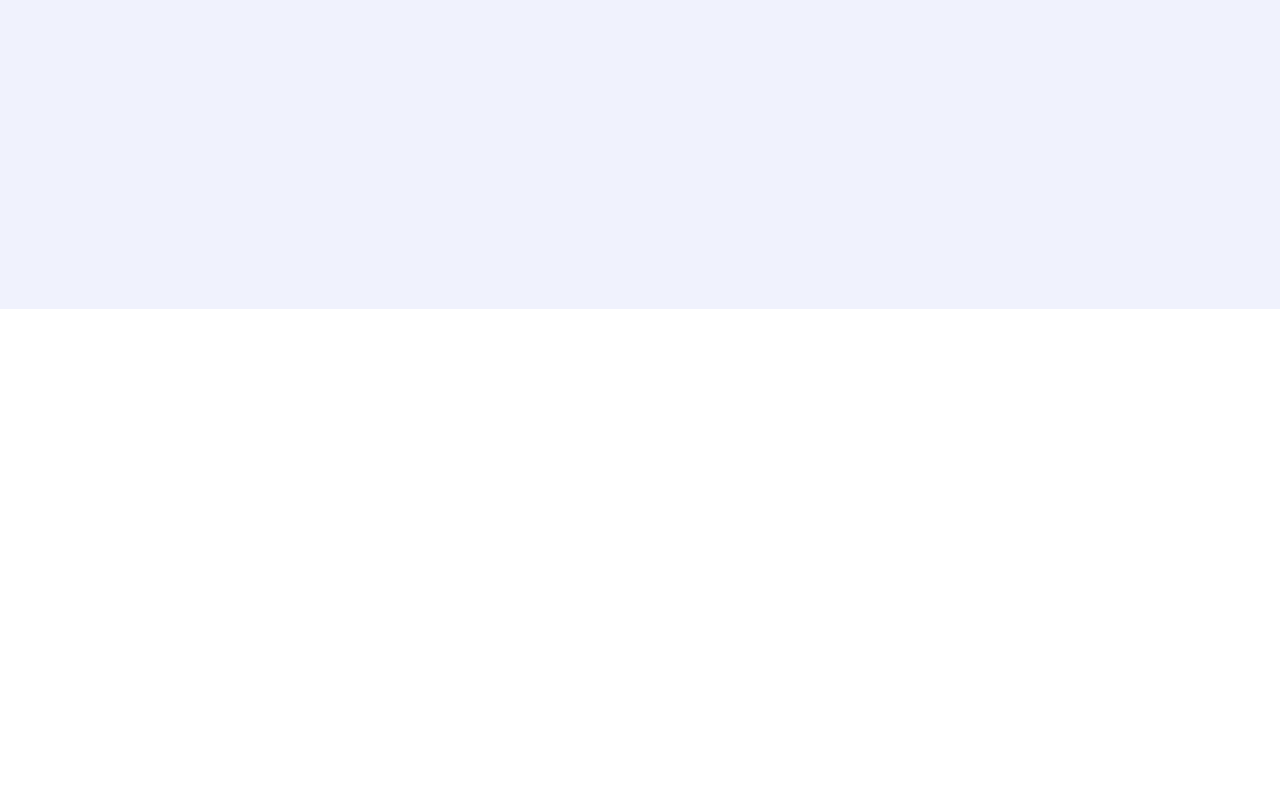
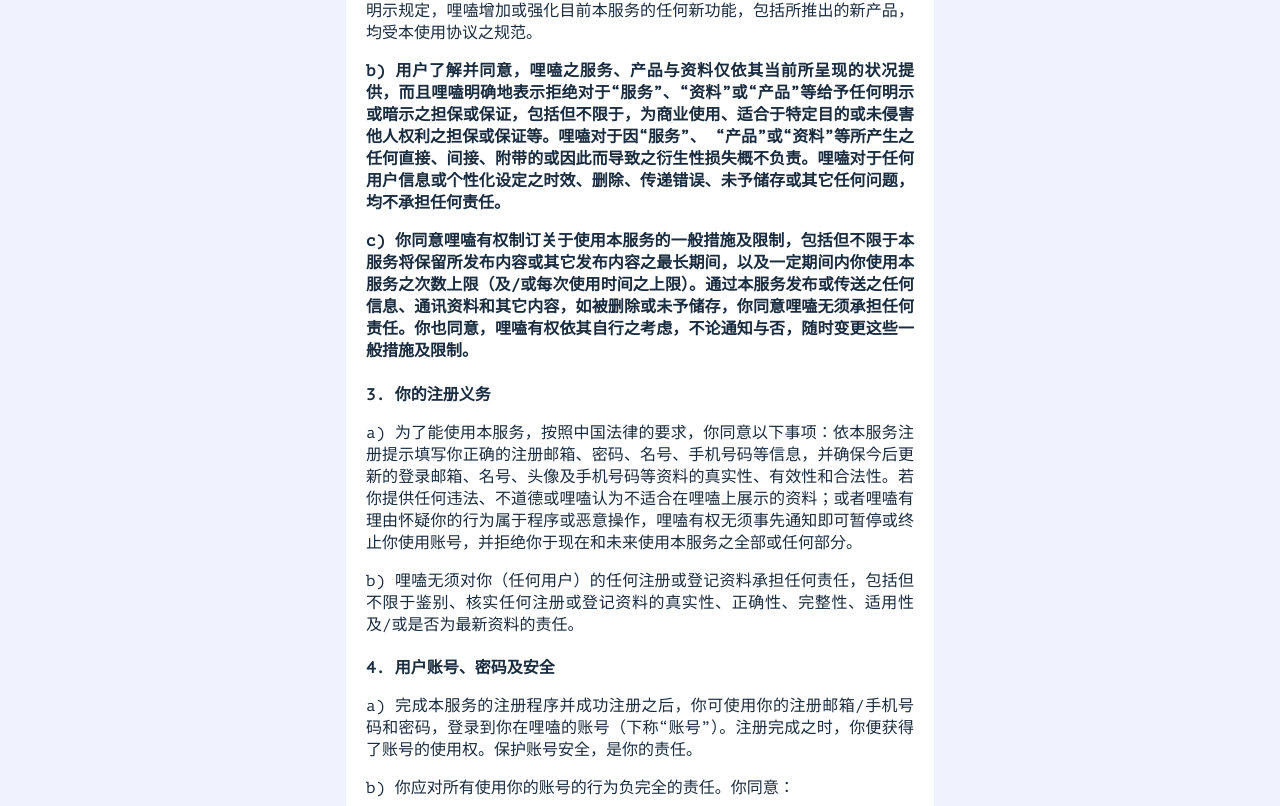
Before and after one commit to xiusl/instance-admin, a Vue app: page /usage in a window 1280 px wide. Before the commit this address led to /login. Shown: the part 491-1297 px from the top of the page. Before the commit the page ends 800 px from the top, so only its background shows below. Built offline with nearby package versions, Linux system fonts and the light colour scheme.

Commit message:
view: usage

```diff
--- a/src/permission.js
+++ b/src/permission.js
@@ -3,7 +3,7 @@
 import { Message } from 'element-ui'
 import { getToken } from '@/utils/auth' // getToken from cookie
 
-const whiteList = ['/login', 'usage', '/help', '/register', '/privacy', '/articles']
+const whiteList = ['/login', '/usage', '/help', '/register', '/privacy', '/articles']
 
 router.beforeEach((to, from, next) => {
     // next()
--- a/src/views/setting/usage.vue
+++ b/src/views/setting/usage.vue
@@ -12,11 +12,11 @@
     <p class="important"> c) 你同意哩嗑有权制订关于使用本服务的一般措施及限制，包括但不限于本服务将保留所发布内容或其它发布内容之最长期间，以及一定期间内你使用本服务之次数上限（及/或每次使用时间之上限）。通过本服务发布或传送之任何信息、通讯资料和其它内容，如被删除或未予储存，你同意哩嗑无须承担任何责任。你也同意，哩嗑有权依其自行之考虑，不论通知与否，随时变更这些一般措施及限制。</p>
 
     <h4>3. 你的注册义务</h4>
-    <p>a) 为了能使用本服务，按照中国法律的要求，你同意以下事项：依本服务注册提示填写你正确的注册邮箱、密码、名号、手机号码等信息，并确保今后更新的登录邮箱、名号、头像及手机号码等资料的真实性、有效性和合法性。若你提供任何违法、不道德或哩嗑认为不适合在哩嗑网上展示的资料；或者哩嗑有理由怀疑你的行为属于程序或恶意操作，哩嗑有权无须事先通知即可暂停或终止你使用账号，并拒绝你于现在和未来使用本服务之全部或任何部分。</p>
+    <p>a) 为了能使用本服务，按照中国法律的要求，你同意以下事项：依本服务注册提示填写你正确的注册邮箱、密码、名号、手机号码等信息，并确保今后更新的登录邮箱、名号、头像及手机号码等资料的真实性、有效性和合法性。若你提供任何违法、不道德或哩嗑认为不适合在哩嗑上展示的资料；或者哩嗑有理由怀疑你的行为属于程序或恶意操作，哩嗑有权无须事先通知即可暂停或终止你使用账号，并拒绝你于现在和未来使用本服务之全部或任何部分。</p>
     <p>b) 哩嗑无须对你（任何用户）的任何注册或登记资料承担任何责任，包括但不限于鉴别、核实任何注册或登记资料的真实性、正确性、完整性、适用性及/或是否为最新资料的责任。</p>
 
-    <h5>4. 用户账号、密码及安全</h5>
-    <p>a) 完成本服务的注册程序并成功注册之后，你可使用你的注册邮箱/手机号码和密码，登录到你在哩嗑网的账号（下称“账号”）。注册完成之时，你便获得了账号的使用权。保护账号安全，是你的责任。</p>
+    <h4>4. 用户账号、密码及安全</h4>
+    <p>a) 完成本服务的注册程序并成功注册之后，你可使用你的注册邮箱/手机号码和密码，登录到你在哩嗑的账号（下称“账号”）。注册完成之时，你便获得了账号的使用权。保护账号安全，是你的责任。</p>
     <p>b) 你应对所有使用你的账号的行为负完全的责任。你同意：</p>
         <p class="sub">你的哩嗑账号遭到未获授权的使用，或者发生其它任何安全问题时，你将立即通知哩嗑；</p>
         <p class="sub">如果你未保管好自己的账号和密码，因此而产生的任何损失或损害，哩嗑不承担任何责任；</p>
@@ -37,7 +37,7 @@
   <h4>6. 用户行为</h4>
   <p>a) 你应遵守中华人民共和国相关法律法规，并同意对以任何方式使用你的登录账号而使用本服务的任何行为及其结果承担全部责任。如你的行为违反国家法律，你将依法承担全部法律责任；如涉嫌构成犯罪，司法机关将追究你的刑事责任，哩嗑网将严格按照法律规定的义务及司法机关的要求进行配合。<br />
 同时，如果哩嗑有理由认为你的任何行为，包括但不限于你的任何言论或其它行为违反或可能违反国家法律法规的任何规定，哩嗑可在任何时候不经任何事先通知终止向你提供服务。</p>
-<p>a) 你同意将不会利用本服务进行任何违法或不正当的活动，包括但不限于下列行为∶</p>
+<p>b) 你同意将不会利用本服务进行任何违法或不正当的活动，包括但不限于下列行为∶</p>
   <p class="sub">- 发布或以其他方式传送含有下列内容之一的信息：</p>
   <p class="sub2">· 以任何方式危害他人的合法权益；</p>
   <p class="sub2">· 冒充其他任何人或机构，或以虚伪不实的方式陈述或谎称与任何人或机构有关；</p>
@@ -50,7 +50,27 @@
   <p class="sub">- 你同意不对本服务任何部分或本服务之使用或获得，进行复制、拷贝、出售、转售或用于任何其他商业目的。</p>
   <p></p>
 
+  <h4>7. 知识产权</h4>
+  <p>a) 你在哩嗑上传或发布的内容，应保证为其著作权人或已取得合法授权，并且该内容不会侵犯任何第三方的合法权益。点击同意本协议，即表明你同意授予哩嗑所有上述内容的非独家使用权许可，据该许可哩嗑将有权以展示、推广等不为我国法律所禁止的方式使用前述内容。同时你同意许可哩嗑视具体情况就任何主体侵犯你权益的事宜进行维权，包括但不限于发送维权函件、提起诉讼、申请仲裁等，其效力及于用户在哩嗑发布的任何受著作权法保护的内容，你也可以授权其他第三方为你维权，且可以随时终止对哩嗑的授权。</p>
+  <p>b) 你有权将你在哩嗑上发布的内容授权给他人使用。</p>
+  <p>c) 如你违反世界版权公约、中华人民共和国著作权法、商标法、专利法、反不正当竞争法及其他与知识产权方面相关的法律法规或本协议约定，你应自行承担因此而给他人（包括哩嗑）造成的损害，承担相应的法律责任。</p>
+
+  <h4>8. 用户专属权利</h4>
+  <p>a) 哩嗑尊重他人合法权益（包括知识产权、名誉权、商誉权等），呼吁你也尊重他人合法权益</p>
+  <p class="important">b) 如果你违反法律法规的禁止性规定、对他人的合法权益或公众利益造成了侵害，哩嗑将依国家法律法规的规定，或在适当的情形下，依本协议或其相关规定，删除特定内容或以至终止你对账户的使用</p>
+
+  <h4>9. 未成年人使用条款</h4>
+  <p>如你是未成年用户，请在法定监护人的陪同下仔细阅读本使用协议，你及法定监护人应按照法律及本协议规定承担责任。</p>
+
+  <h4>10. 一般条款</h4>
+  <p>a) 本使用协议及你与哩嗑之关系，均适用中华人民共和国法律。你与哩嗑就本服务、本使用协议或其他有关事项发生的争议，应首先友好协商解决，协商不成时应提请哩嗑实际运营者所在地有管辖权的人民法院通过诉讼解决。</p>
+  <p>b) 哩嗑未行使或执行本使用协议任何权利或规定，不构成对前述权利或权利之放弃。</p>
+  <p>c) 倘若本使用协议之任何规定因与中华人民共和国法律抵触而无效，本使用协议其他规定仍应具有完整的效力及效果。</p>
+  <p>d) 本使用协议之标题仅供方便而设，不具任何法律或契约效果。</p>
+
+  <p>如有疑问，请联系：<a href="mailto:help@xiusl.com">help@xiusl.com</a></p>
   </div>
+
 </template>
 
 <script>
@@ -74,8 +94,8 @@
   line-height: 22px;
   margin-top: 10px;
 }
-.cont h5 {
-  margin-bottom: 10px;
+.cont h4 {
+  margin-bottom: 0px;
 }
 .important {
   font-weight: bold;
```
